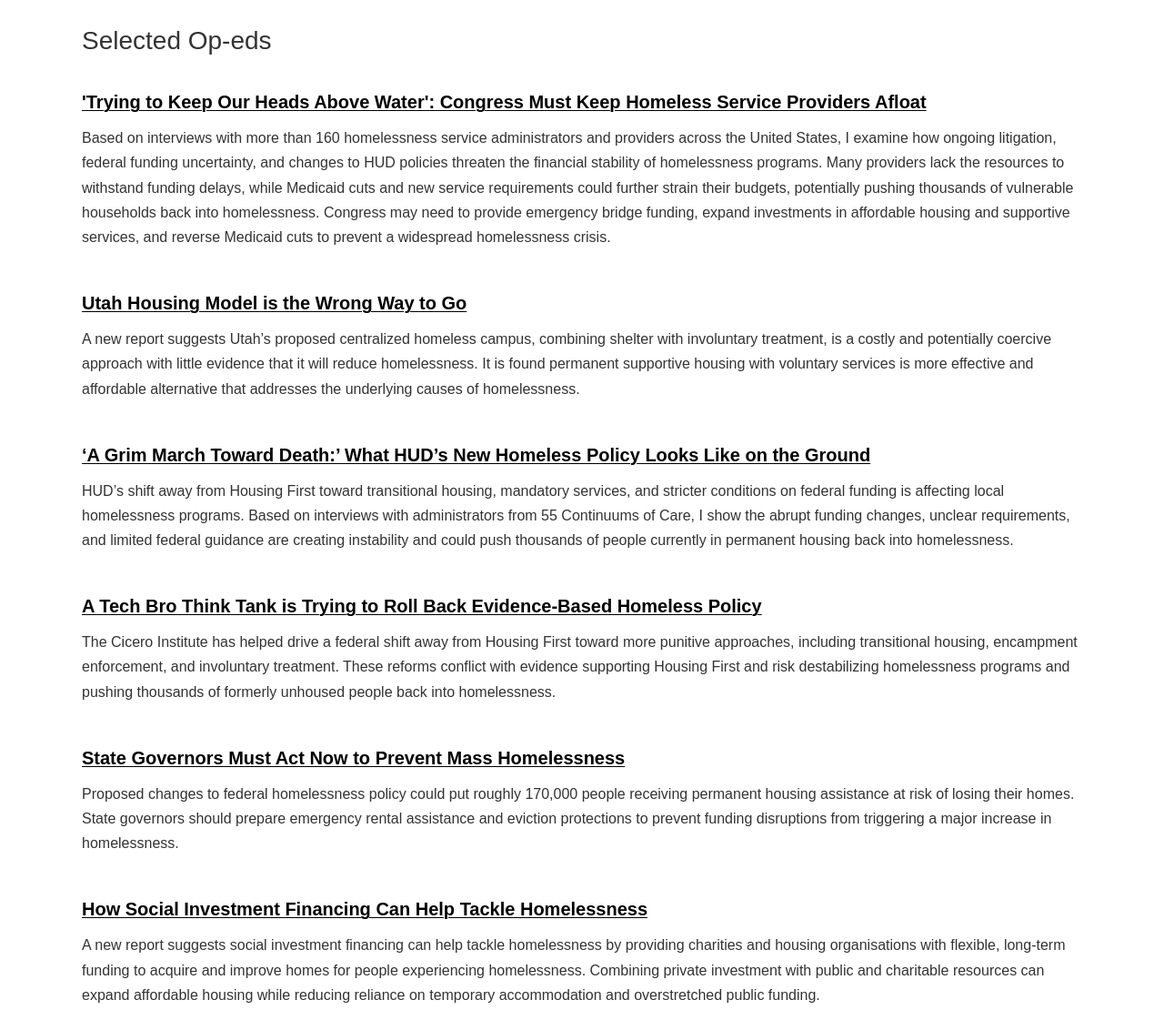
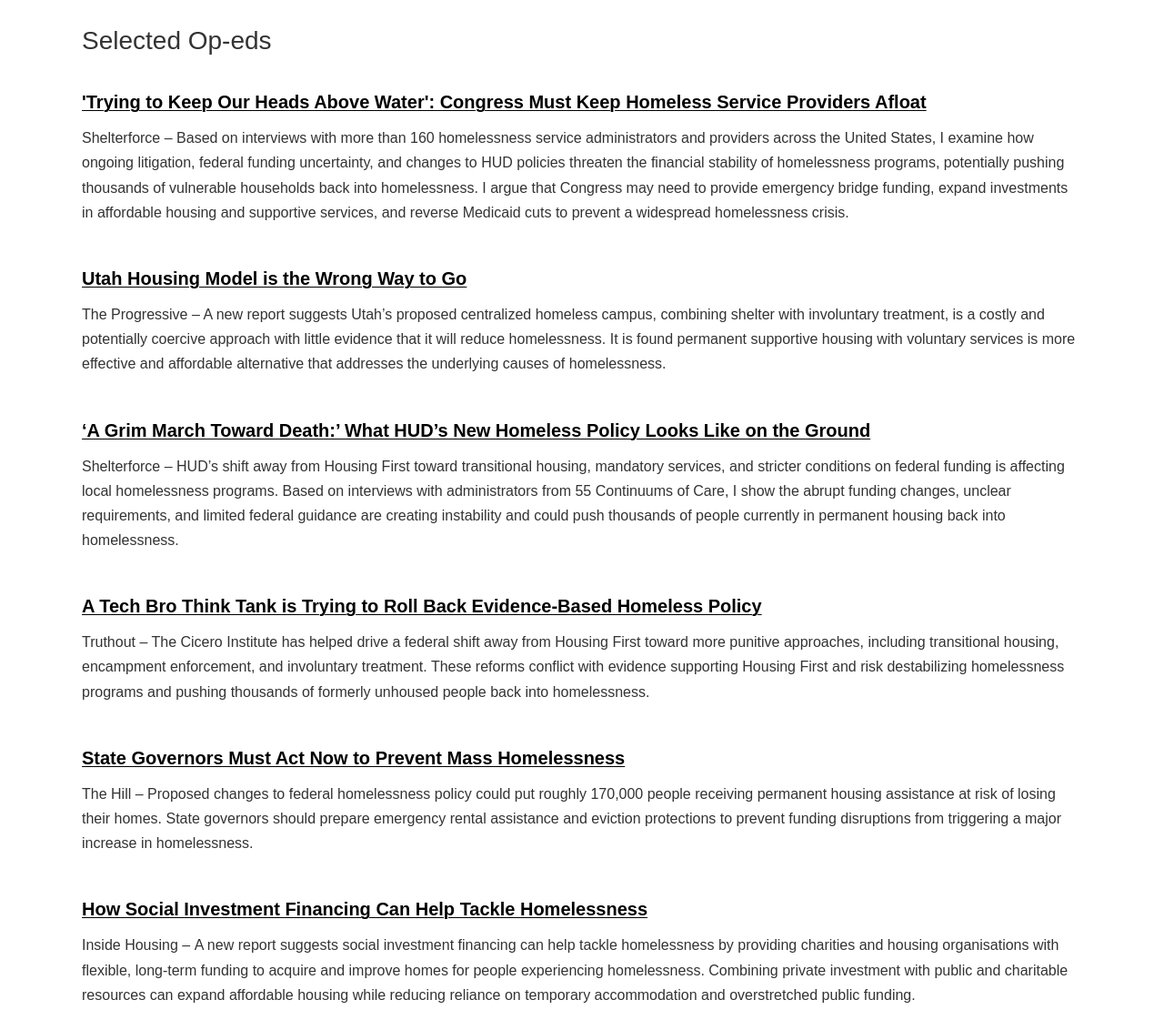
Before and after one commit to garrettlgrainger/garrettlgrainger.github.io, a plain HTML site: page opeds.html in a window 1280 px wide. Shown: the part 200-1310 px from the top of the page at 91% size. Drawn offline with Linux system fonts and the light colour scheme.

Commit message:
Update articles with new publication sources and summaries

```diff
--- a/opeds.html
+++ b/opeds.html
@@ -68,17 +68,7 @@
                     </h2>
 
                     <p>
-                        Based on interviews with more than 160 homelessness service
-                        administrators and providers across the United States, I examine
-                        how ongoing litigation, federal funding uncertainty, and changes
-                        to HUD policies threaten the financial stability of homelessness
-                        programs. Many providers lack the resources to withstand funding
-                        delays, while Medicaid cuts and new service requirements could
-                        further strain their budgets, potentially pushing thousands of
-                        vulnerable households back into homelessness. Congress may need
-                        to provide emergency bridge funding, expand investments in
-                        affordable housing and supportive services, and reverse Medicaid
-                        cuts to prevent a widespread homelessness crisis.
+                        Shelterforce – Based on interviews with more than 160 homelessness service administrators and providers across the United States, I examine how ongoing litigation, federal funding uncertainty, and changes to HUD policies threaten the financial stability of homelessness programs, potentially pushing thousands of vulnerable households back into homelessness. I argue that Congress may need to provide emergency bridge funding, expand investments in affordable housing and supportive services, and reverse Medicaid cuts to prevent a widespread homelessness crisis.
                     </p>
 
                 </article>
@@ -97,7 +87,7 @@
                     </h2>
 
                     <p>
-                        A new report suggests Utah’s proposed centralized homeless
+                        The Progressive – A new report suggests Utah’s proposed centralized homeless
                         campus, combining shelter with involuntary treatment, is a costly and
                         potentially coercive approach with little evidence that it will reduce
                         homelessness. It is found permanent supportive housing with voluntary services
@@ -121,7 +111,7 @@
                     </h2>
 
                     <p>
-                        HUD’s shift away from Housing First toward transitional
+                        Shelterforce – HUD’s shift away from Housing First toward transitional
                         housing, mandatory services, and stricter conditions on federal funding is
                         affecting local homelessness programs. Based on interviews with administrators
                         from 55 Continuums of Care, I show the abrupt funding changes, unclear
@@ -145,7 +135,7 @@
                     </h2>
 
                     <p>
-                        The Cicero Institute has helped drive a federal shift away
+                        Truthout – The Cicero Institute has helped drive a federal shift away
                         from Housing First toward more punitive approaches, including transitional
                         housing, encampment enforcement, and involuntary treatment. These reforms
                         conflict with evidence supporting Housing First and risk destabilizing
@@ -169,7 +159,7 @@
                     </h2>
 
                     <p>
-                        Proposed changes to federal homelessness policy could put
+                        The Hill – Proposed changes to federal homelessness policy could put
                         roughly 170,000 people receiving permanent housing assistance at risk of losing
                         their homes. State governors should prepare emergency rental assistance and
                         eviction protections to prevent funding disruptions from triggering a major
@@ -192,7 +182,7 @@
                     </h2>
 
                     <p>
-                        A new report suggests social investment financing can help
+                        Inside Housing – A new report suggests social investment financing can help
                         tackle homelessness by providing charities and housing organisations with
                         flexible, long-term funding to acquire and improve homes for people
                         experiencing homelessness. Combining private investment with public and
```
